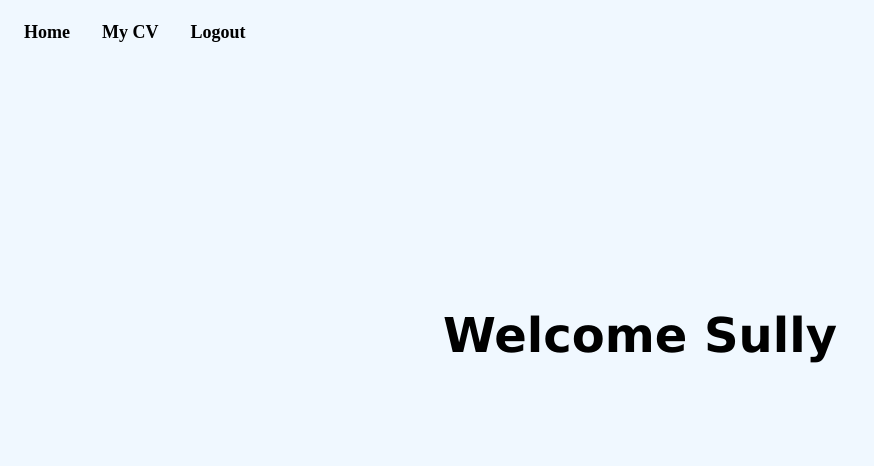
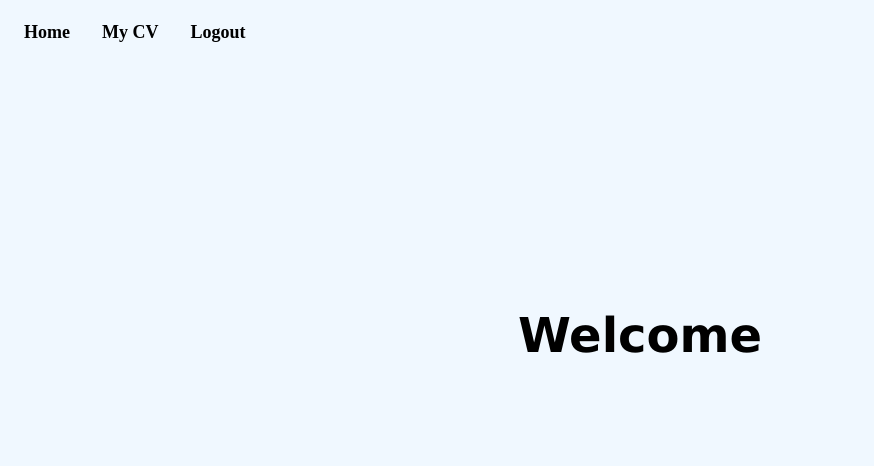
Before and after one commit to SullyM14/myCV, a plain HTML site: page Welcome.html in a window 1280 px wide. Shown: the whole page, without its empty margins (0-874 px from the left). Drawn offline with Linux system fonts and the light colour scheme.

Commit message:
Edited Welcome Message

```diff
--- a/Welcome.html
+++ b/Welcome.html
@@ -17,6 +17,6 @@
             </div>
         </div>
     </header>
-    <h1 class="welcome">Welcome Sully</h1>
+    <h1 class="welcome">Welcome</h1>
 </body>
 </html>
```
